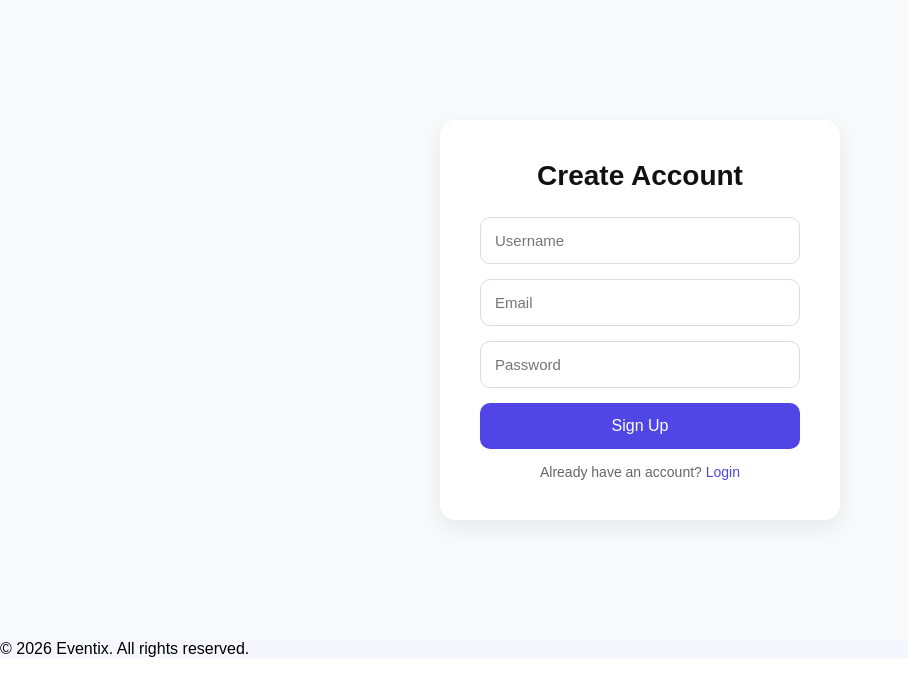
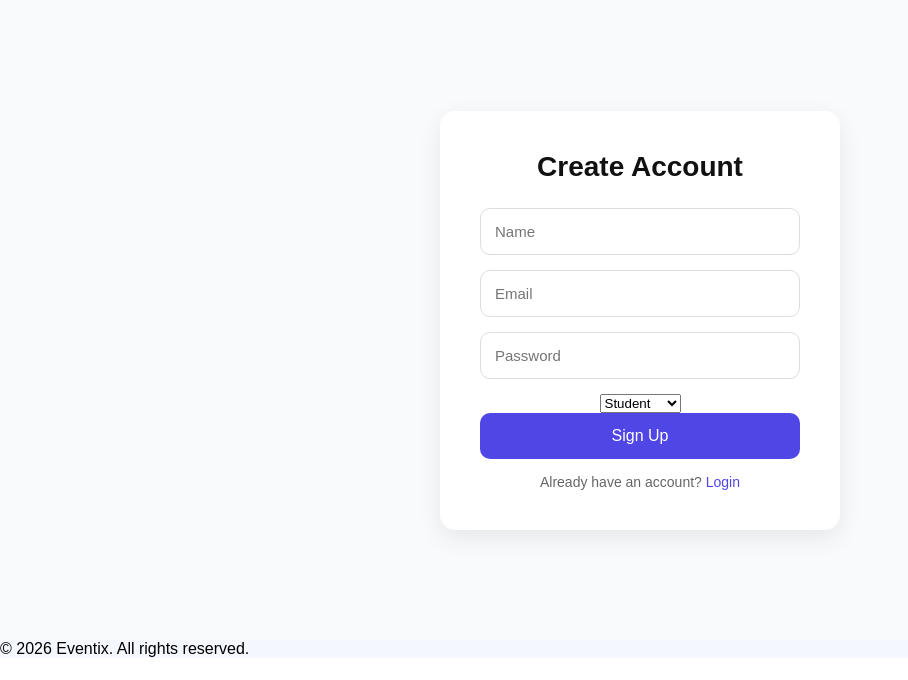
Before and after one commit to nishant-b-bit/AI39-C--Group-7-College_Event_Management_System, a Flask app: page /signup in a window 1280 px wide. Shown: the part 71-751 px from the top of the page, without its empty margins (0-908 px from the left). Run offline with Flask 3, Linux system fonts and the light colour scheme.

Commit message:
changed the code in the navbar login and signup page

```diff
--- a/app/Templates/common/navbar.html
+++ b/app/Templates/common/navbar.html
@@ -11,7 +11,7 @@
             <a href="#">Organizer</a>
             <a href="#">Admin</a>
 
-            <a href="{{ url_for('auth.signup') }}" class="signin-btn">Sign Up</a>
+            <a href="{{ url_for('auth.register') }}" class="signin-btn">Sign Up</a>
         </div>
 
         <div class="menu-icon" id="menuIcon">
--- a/app/Templates/login.html
+++ b/app/Templates/login.html
@@ -16,9 +16,9 @@ Login
 <div class="login-box">
   <h2>Login</h2>
   <p>Enter your credentials</p>
-  <form>
-    <input type="email" placeholder="Email" required>
-    <input type="password" placeholder="Password" required>
+  <form method="POST" action="{{ url_for('auth.login') }}">
+    <input type="email" name="email" placeholder="Email" required>
+    <input type="password" name="password" placeholder="Password" required>
     <button type="submit">Login</button>
   </form>
   <div class="link">
--- a/app/Templates/signup.html
+++ b/app/Templates/signup.html
@@ -15,10 +15,16 @@ Signup
 
         <h2>Create Account</h2>
 
-        <form>
-            <input type="text" placeholder="Username" required>
-            <input type="email" placeholder="Email" required>
-            <input type="password" placeholder="Password" required>
+        <form  method="POST" action="{{ url_for('auth.register') }}">
+            <input type="text" name="name" placeholder="Name" required>
+            <input type="email" name="email" placeholder="Email" required>
+            <input type="password" name="password" placeholder="Password" required>
+
+            <select name="role">
+              <option value="student">Student</option>
+              <option value="organizer">Organizer</option>
+              <option value="admin">Admin</option>
+            </select>
 
             <button type="submit">Sign Up</button>
         </form>
```
